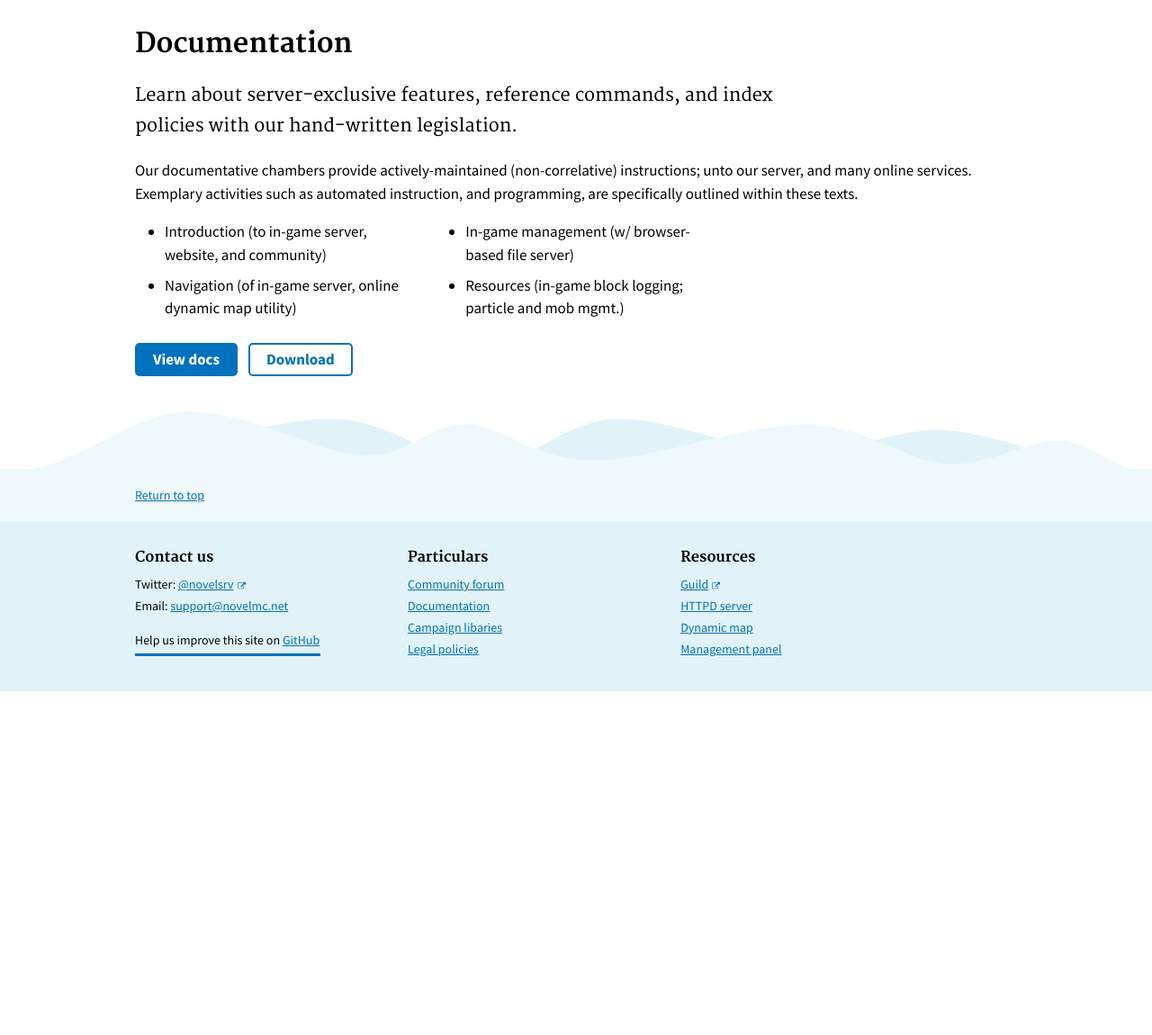
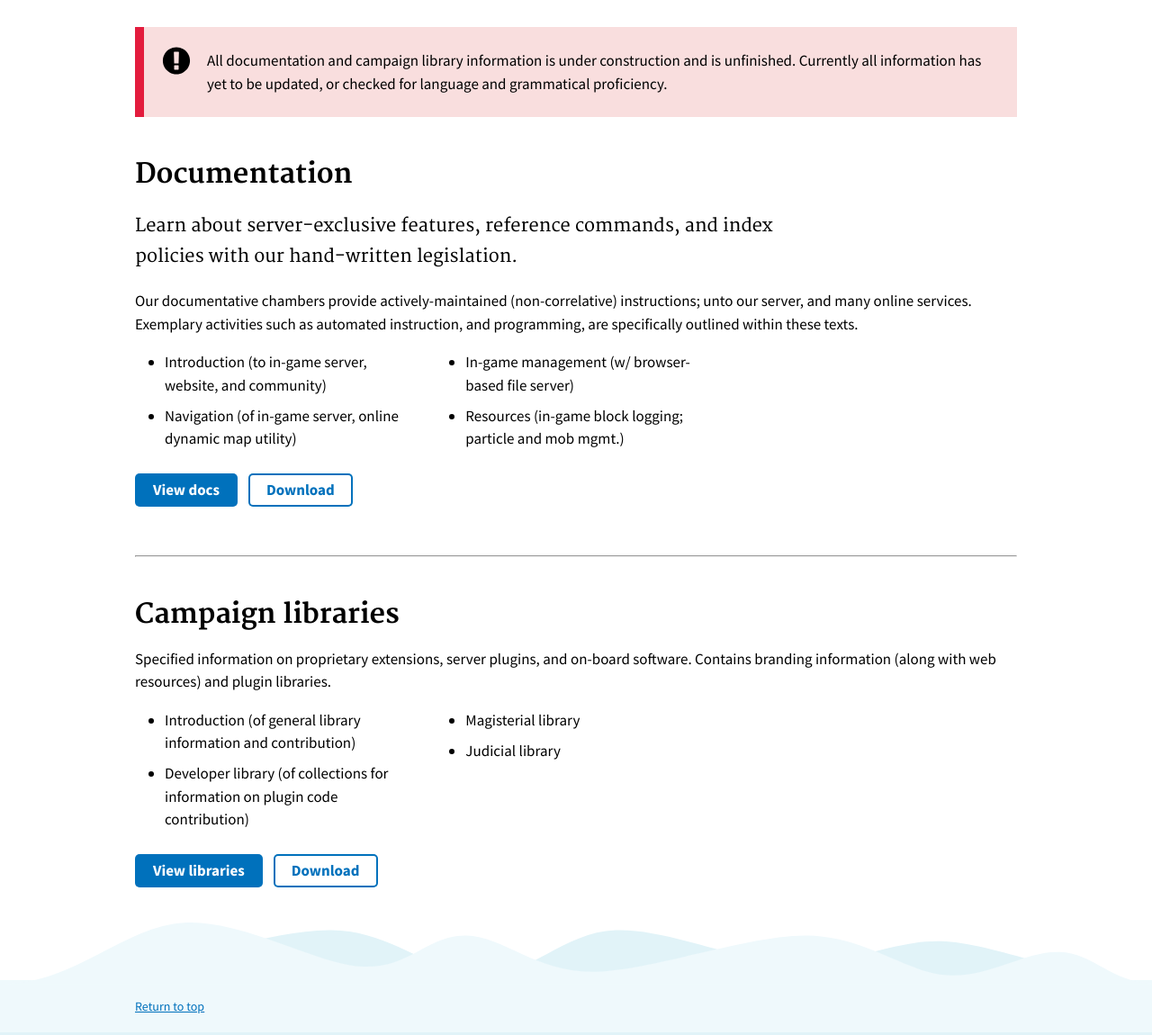
Before and after one commit to serrif/website, a Jekyll site: the page built from main/center.md, in a window 1280 px wide and 1400 px high. Shown: the part 250-1400 px from the top of the window at 90% size. Built offline with Jekyll 4.4.1, drawn with Linux system fonts in a browser that asks for light colours.

Commit message:
Language updates

```diff
--- a/_data/navigation.yml
+++ b/_data/navigation.yml
@@ -48,10 +48,10 @@ docs:
     external: true
 
 library:
-  - text: Information
+  - text: Introduction
     href: /library/
   - text: Developer library
-    href: /library/dev
+    href: /library/developer
   - text: Magisterial library
     href: /library/magisterial
   - text: Judicial library
@@ -79,7 +79,7 @@ footer:
     href: https://discordapp.com/invite/nuNTR3U
     external: true
   - text: HTTPD server
-    href: http://b.shadow.ga:27579/schematic/list
+    href:
     external: true
   - text: Dynamic map
     href: http://map.novelmc.net/
--- a/main/center.md
+++ b/main/center.md
@@ -11,6 +11,12 @@ hero:
 
 tagline: We're a modern, creative community.
 ---
+
+<div class="usa-alert usa-alert-error" >
+  <div class="usa-alert-body">
+    <p class="usa-alert-text">All documentation and campaign library information is under construction and is unfinished. Currently all information has yet to be updated, or checked for language and grammatical proficiency.</p>
+  </div>
+</div>
 
 ## Documentation
 Learn about server-exclusive features, reference commands, and index policies with our hand-written legislation.
@@ -40,7 +46,7 @@ Our documentative chambers provide actively-maintained (non-correlative) instruc
 <a class="usa-button usa-button" href="../docs">View docs</a>
 <a class="usa-button usa-button-secondary" href="../docs">Download</a>
 
-<!--<hr style="margin-top: 4.5rem;">
+<hr style="margin-top: 4.5rem;">
 
 ## Campaign libraries
 Specified information on proprietary extensions, server plugins, and on-board software. Contains branding information (along with web resources) and plugin libraries.
@@ -66,5 +72,3 @@ Specified information on proprietary extensions, server plugins, and on-board so
 
 <a class="usa-button usa-button" href="../library">View libraries</a>
 <a class="usa-button usa-button-secondary" href="../docs">Download</a>
-
-<hr style="margin-top: 4.5rem;">-->
```
Also changed, not shown: other parts of main/center.md (+2 -2 lines), main/features.md (+2 -2 lines), main/library/introduction.md (added, +17 -0 lines), main/library/library.md (deleted, +0 -14 lines), pages/404.md (+1 -0 lines).
